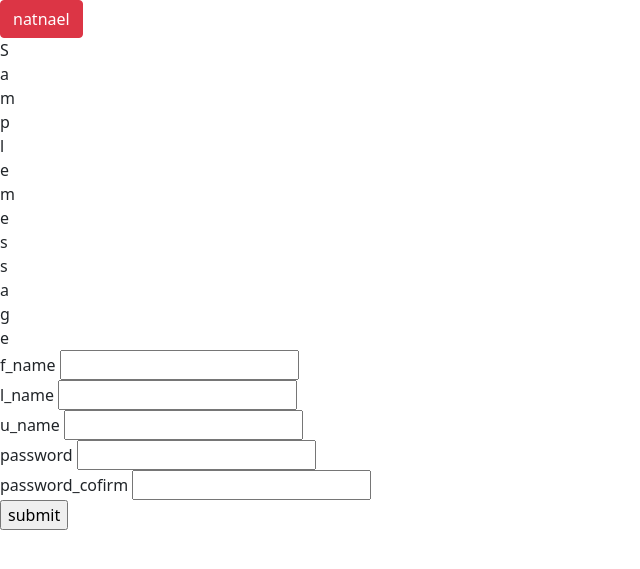
After one commit to natnaelabay/Flask-Book-Reviews-App, a Flask app: template books/templates/register.html in a window 1280 px wide. The commit adds this page. Shown: the top 569 px of the page, without its empty margins (0-640 px from the left). Run offline with Flask 2, Linux system fonts and the light colour scheme; the template is opened without the code that fills it, so the values that code supplies are empty; one stand-in notice (Sample message) is shown.

Commit message:
[template] auth templates added with dummy form

```diff
--- a/books/templates/home.html
+++ b/books/templates/home.html
@@ -2,7 +2,9 @@
 
 {% block title %} Homepage {% endblock %}
 
-
 {% block content %}
+<form action="{{ url_for('auth.logout')}}">
+    <input type="submit" value="logout">
+</form>
 <h1>This is home page</h1>
 {% endblock %}
--- /dev/null
+++ b/books/templates/register.html
@@ -0,0 +1,28 @@
+<link href="https://cdn.jsdelivr.net/npm/bootstrap@5.0.0-beta3/dist/css/bootstrap.min.css" rel="stylesheet"
+    integrity="sha384-eOJMYsd53ii+scO/bJGFsiCZc+5NDVN2yr8+0RDqr0Ql0h+rP48ckxlpbzKgwra6" crossorigin="anonymous">
+
+<a class="btn btn-danger">natnael</a>
+
+{% for error in get_flashed_messages()[0] %}
+    <div>
+        {{error}}
+    </div>
+{% endfor %}
+<form action="/auth/register" method="POST">
+    <label for="f_name">f_name</label>
+    <input type="text" name="f_name" required><br>
+
+    <label for="l_name">l_name</label>
+    <input type="text" name="l_name"><br>
+
+    <label for="u_name">u_name</label>
+    <input type="text" name="u_name"><br>
+
+    <label for="password">password</label>
+    <input type="password" name="password"><br>
+
+    <label for="password_cofirm">password_cofirm</label>
+    <input type="password" name="password_confirm"><br>
+
+    <input type="submit" value="submit">
+</form>
```
Also changed, not shown: books/templates/login.html (added, +9 -0 lines).
